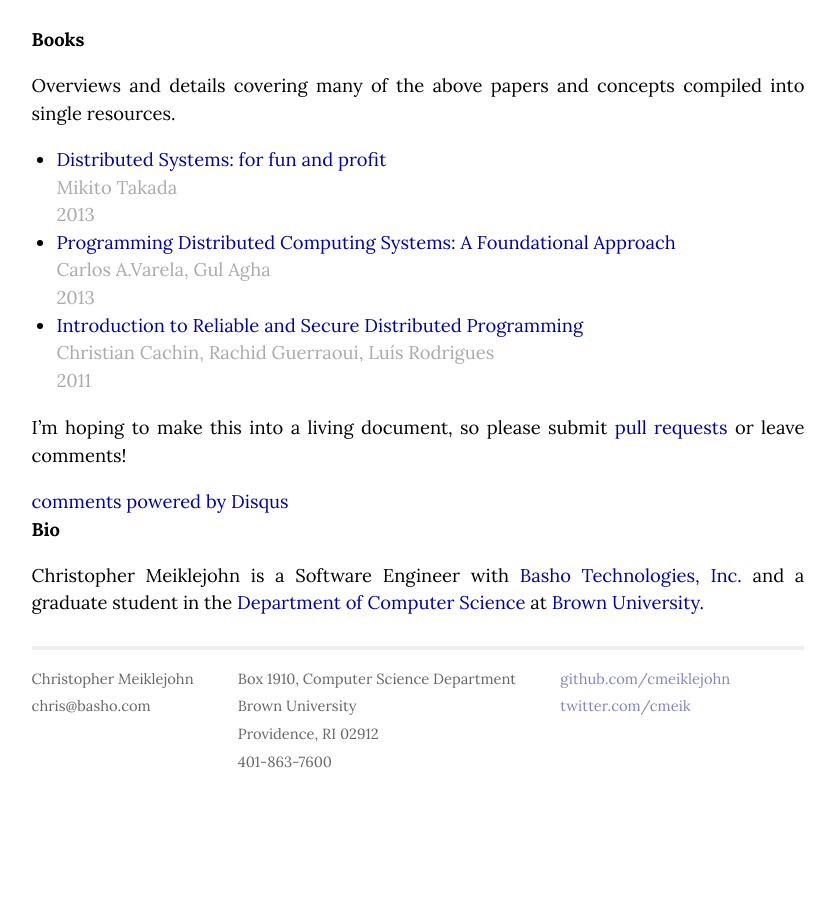
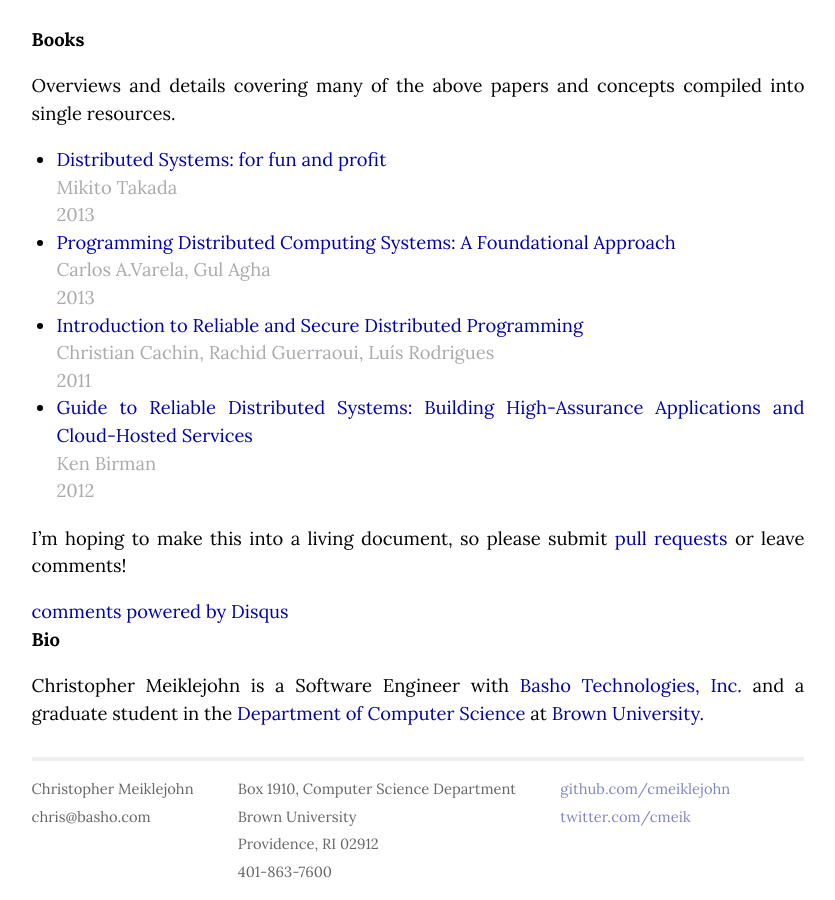
Before and after one commit to cmeiklejohn/cmeiklejohn.github.io, a Jekyll site: the page built from _posts/2013-07-12-readings-in-distributed-systems.markdown, in a window 1280 px wide and 900 px high, scrolled down 3863 px. Shown: the whole window, without its empty margins (222-1057 px from the left). Built offline with Jekyll 4.4.1, drawn with Linux system fonts in a browser that asks for light colours; comment, search, counter and statistics services are not loaded; before the commit the page ends 4653 px from its top, so only the background shows below that.

Commit message:
Added Birman book to Books (attempt 2)

```diff
--- a/_posts/2013-07-12-readings-in-distributed-systems.markdown
+++ b/_posts/2013-07-12-readings-in-distributed-systems.markdown
@@ -163,6 +163,9 @@
 * [Introduction to Reliable and Secure Distributed Programming][intro_reilable-secure-dist-programming]
   <span class="author">Christian Cachin, Rachid Guerraoui, Luís Rodrigues</span>
   <span class="date">2011</span>
+* [Guide to Reliable Distributed Systems: Building High-Assurance Applications and Cloud-Hosted Services][guide-reliable-dist-systems]
+  <span class="author">Ken Birman</span>
+  <span class="date">2012</span>
 
 I'm hoping to make this into a living document, so please submit [pull
 requests][pull] or leave comments!
@@ -201,5 +204,6 @@
 [sns]: http://www.cs.berkeley.edu/%7Ebrewer/papers/TACC-sosp.pdf
 [progdist_foundational-approach]: http://www.amazon.com/Programming-Distributed-Computing-Systems-Foundational/dp/0262018985
 [intro_reilable-secure-dist-programming]: http://www.distributedprogramming.net/
+[guide-reliable-dist-systems]: http://www.amazon.com/Guide-Reliable-Distributed-Systems-High-Assurance/dp/1447124154
 [gss]: http://www.cs.berkeley.edu/%7Ebrewer/papers/GiantScale-IEEE.pdf
 [trds]: http://www.cs.berkeley.edu/~brewer/cs262b-2004/PODC-keynote.pdf
```
